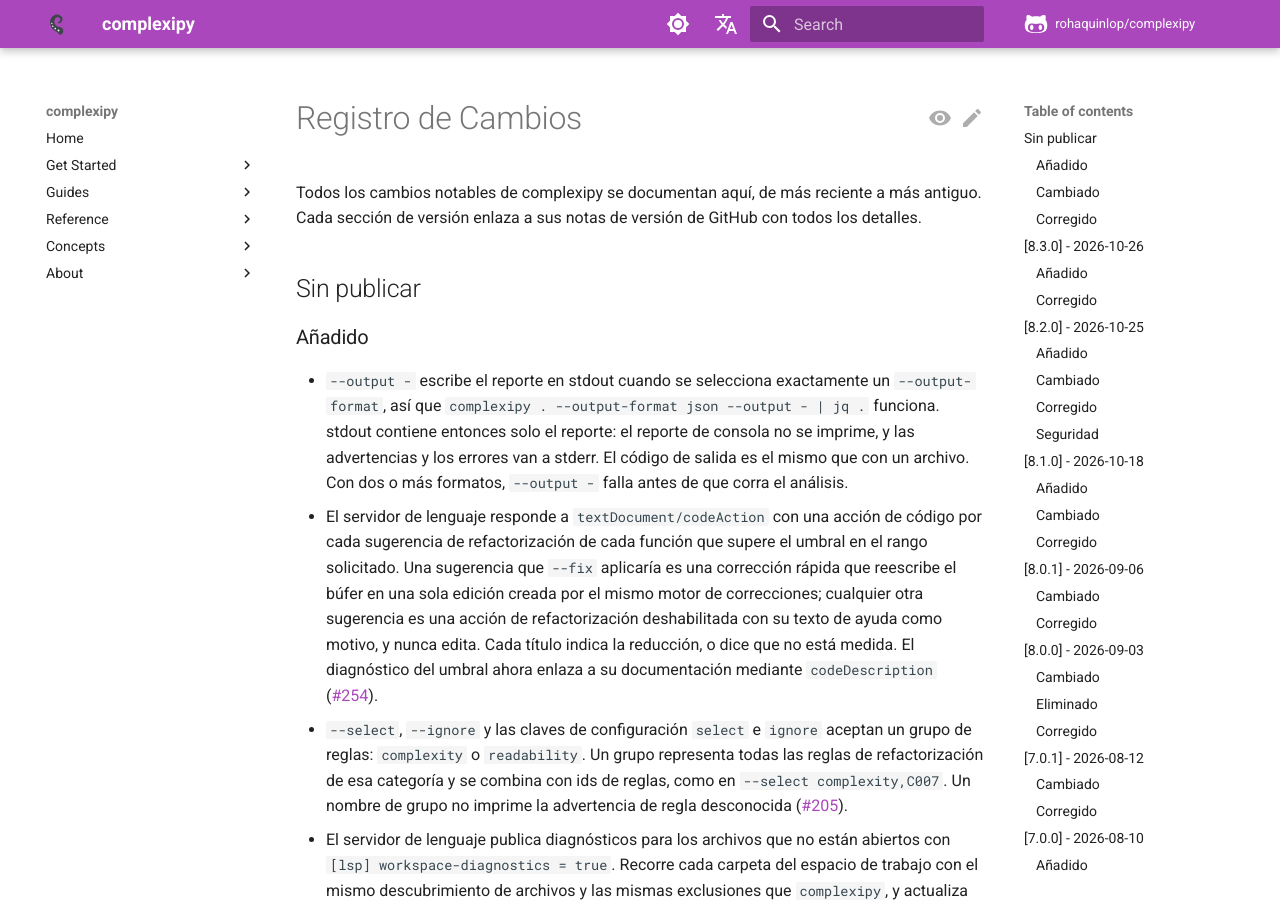
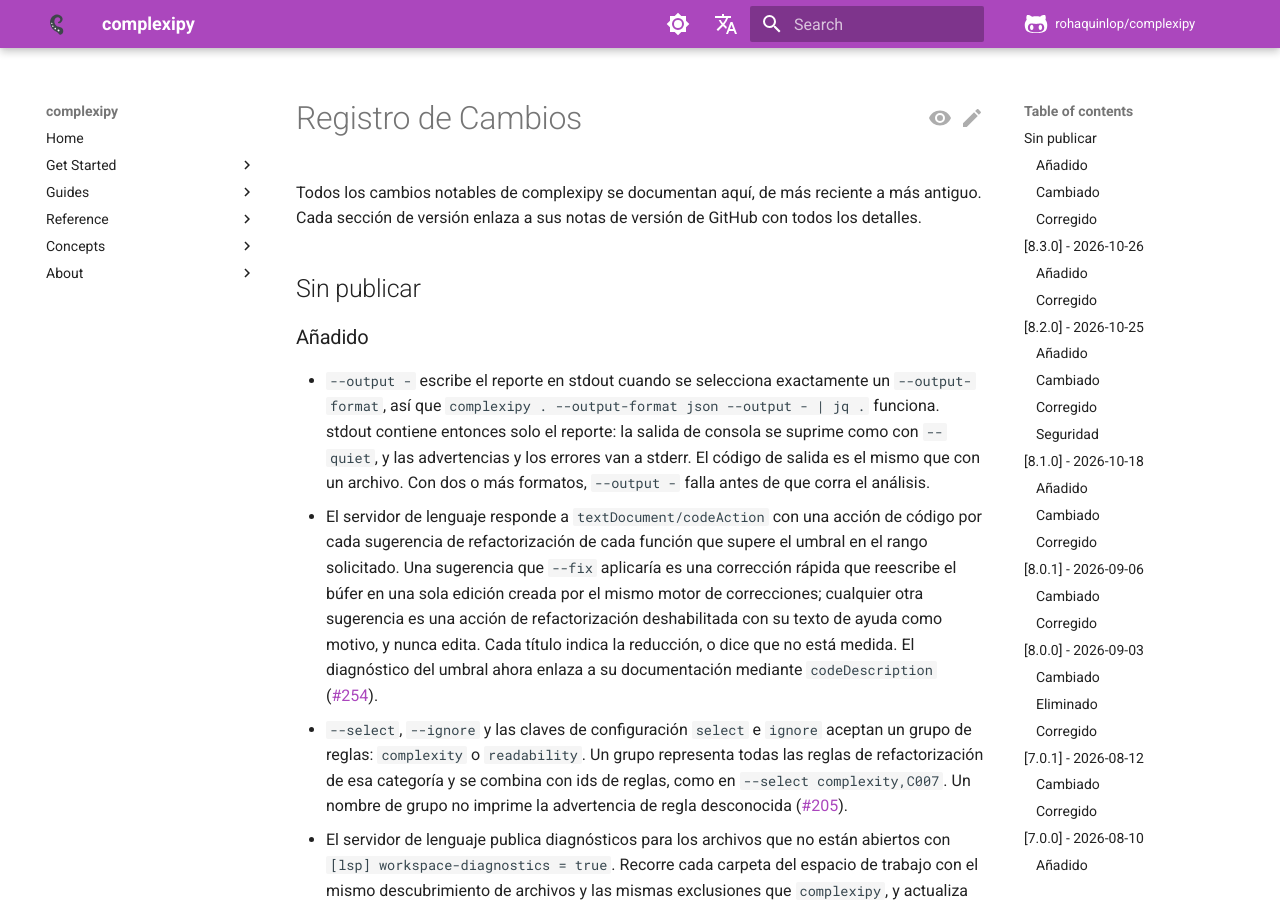
Before and after one commit to rohaquinlop/complexipy, an MkDocs documentation site: the page built from docs/es/changelog.md, in a window 1280 px wide and 900 px high. Built offline with MkDocs 1.6.1 and Material for MkDocs 9.7.7, drawn with Linux system fonts in a browser that asks for light colours; comment, search, counter and statistics services are not loaded.

Commit message:
docs: say --output - suppresses console output as --quiet does

```diff
--- a/docs/es/changelog.md
+++ b/docs/es/changelog.md
@@ -9,10 +9,12 @@
 ### Añadido
 
 - `--output -` escribe el reporte en stdout cuando se selecciona exactamente
-  un `--output-format`, así que `complexipy . --output-format json --output - | jq .` funciona. stdout contiene entonces solo el reporte: el reporte de
-  consola no se imprime, y las advertencias y los errores van a stderr. El
-  código de salida es el mismo que con un archivo. Con dos o más formatos,
-  `--output -` falla antes de que corra el análisis.
+  un `--output-format`, así que
+  `complexipy . --output-format json --output - | jq .` funciona. stdout
+  contiene entonces solo el reporte: la salida de consola se suprime como con
+  `--quiet`, y las advertencias y los errores van a stderr. El código de salida
+  es el mismo que con un archivo. Con dos o más formatos, `--output -` falla
+  antes de que corra el análisis.
 - El servidor de lenguaje responde a `textDocument/codeAction` con una acción
   de código por cada sugerencia de refactorización de cada función que supere
   el umbral en el rango solicitado. Una sugerencia que `--fix` aplicaría es una
```
Also changed, not shown: CHANGELOG.md (+2 -2 lines), docs/cli-reference.md (+1 -1 lines), docs/es/cli-reference.md (+1 -1 lines).
